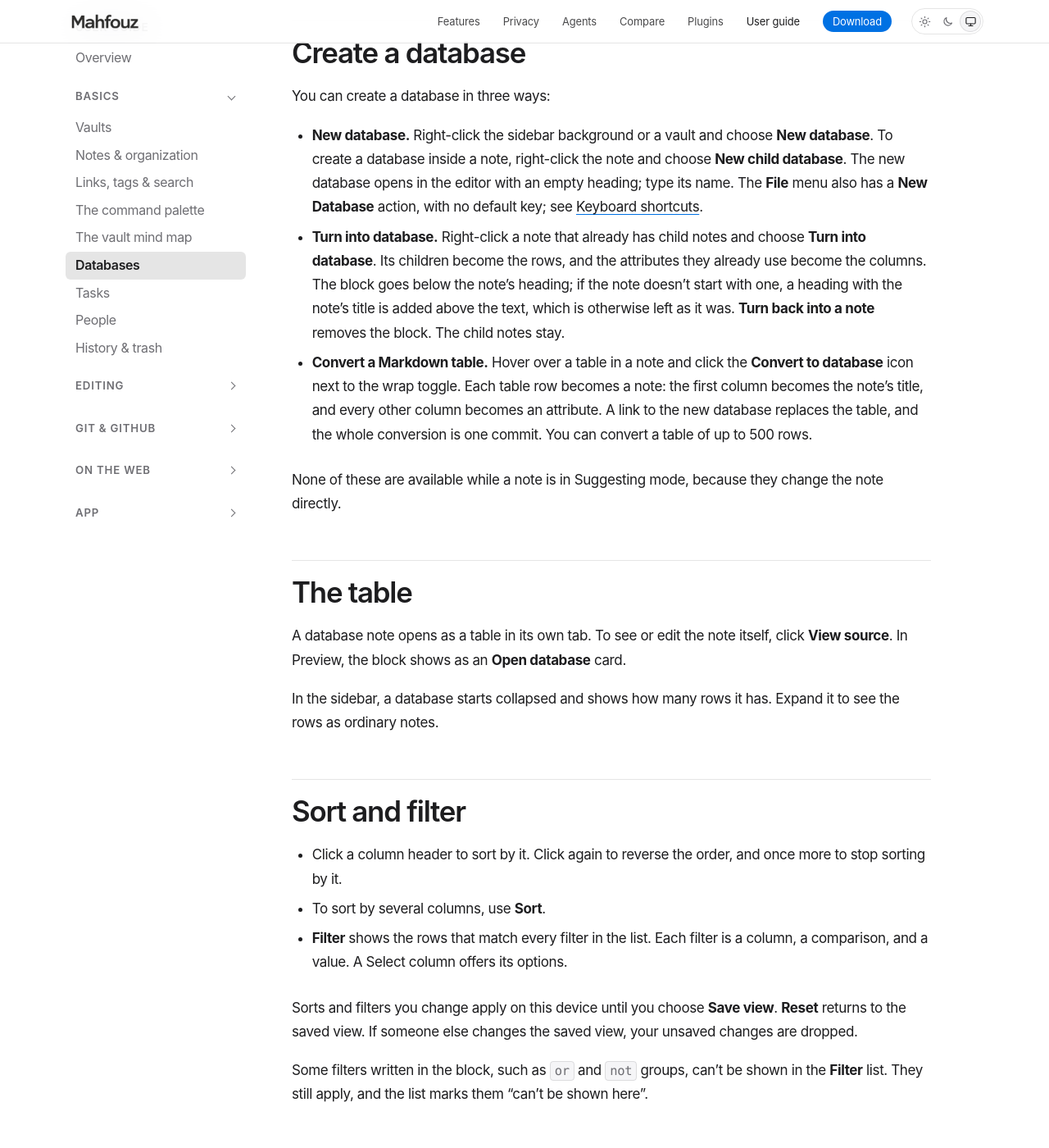
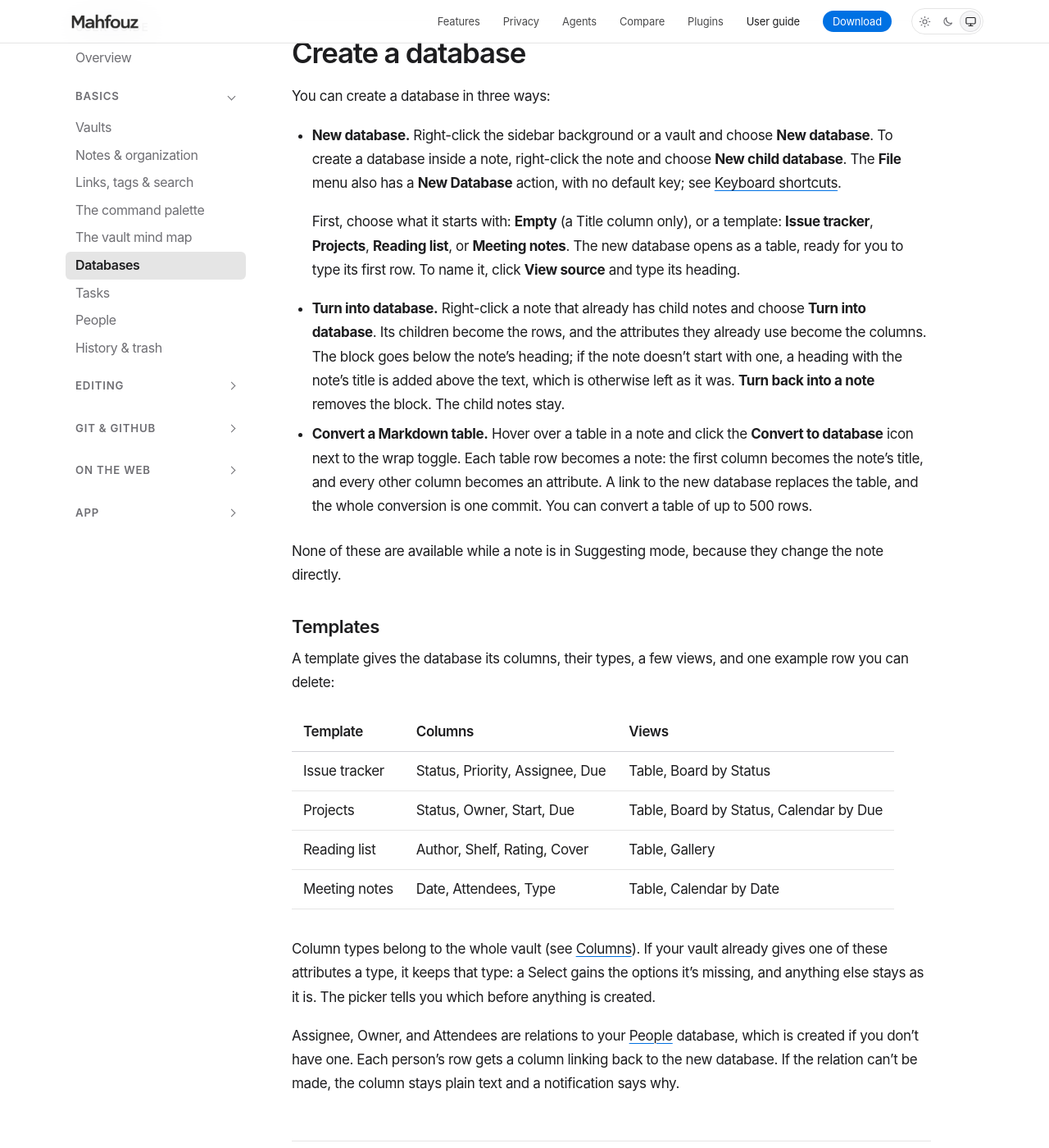
Before and after one commit to mahfouz-app/docs, a Jekyll site: the page built from guide/databases.md, in a window 1280 px wide and 1400 px high, scrolled down 1120 px. Shown: the whole window at 82% size. Built offline with Jekyll 4.4.1, drawn with Linux system fonts in a browser that asks for light colours; some of the changed text lies outside the part shown.

Commit message:
guide(databases): templates, the + column, and opening on the table
Co-Authored-By: Claude Opus 5.5 <noreply@anthropic.com>

```diff
--- a/guide/databases.md
+++ b/guide/databases.md
@@ -43,9 +43,14 @@ You can create a database in three ways:
 
 - **New database.** Right-click the sidebar background or a vault and choose
   **New database**. To create a database inside a note, right-click the note
-  and choose **New child database**. The new database opens in the editor with an empty heading; type
-  its name. The **File** menu also has a **New Database** action, with no
-  default key; see [Keyboard shortcuts](/guide/shortcuts/).
+  and choose **New child database**. The **File** menu also has a **New
+  Database** action, with no default key; see
+  [Keyboard shortcuts](/guide/shortcuts/).
+
+  First, choose what it starts with: **Empty** (a Title column only), or a
+  template: **Issue tracker**, **Projects**, **Reading list**, or **Meeting
+  notes**. The new database opens as a table, ready for you to type its
+  first row. To name it, click **View source** and type its heading.
 - **Turn into database.** Right-click a note that already has child notes and
   choose **Turn into database**. Its children become the rows, and the
   attributes they already use become the columns. The block goes below the
@@ -61,6 +66,29 @@ You can create a database in three ways:
 
 None of these are available while a note is in Suggesting mode, because they
 change the note directly.
+
+### Templates
+
+A template gives the database its columns, their types, a few views, and one
+example row you can delete:
+
+| Template | Columns | Views |
+|---|---|---|
+| Issue tracker | Status, Priority, Assignee, Due | Table, Board by Status |
+| Projects | Status, Owner, Start, Due | Table, Board by Status, Calendar by Due |
+| Reading list | Author, Shelf, Rating, Cover | Table, Gallery |
+| Meeting notes | Date, Attendees, Type | Table, Calendar by Date |
+
+Column types belong to the whole vault (see [Columns](#columns)). If your
+vault already gives one of these attributes a type, it keeps that type: a
+Select gains the options it's missing, and anything else stays as it is.
+The picker tells you which before anything is created.
+
+Assignee, Owner, and Attendees are relations to your
+[People](/guide/people/) database, which is created if you don't have one.
+Each person's row gets a column linking back to the new database. If the
+relation can't be made, the column stays plain text and a notification
+says why.
 
 ## The table
 
@@ -127,6 +155,11 @@ vault directly instead of becoming suggestions.
 
 ## Columns
 
+- **+** at the end of the header adds a column: type its name, then choose
+  its type. The column is added to the view for everyone, in the database
+  block, and a name with spaces or capitals is kept as the column's label
+  (**Due date** is stored as `due_date`). If your vault already gives that
+  attribute a type, the picker starts from it.
 - **Columns** shows or hides columns and changes their order. Title is always
   shown.
 - A column header's menu offers **Rename…**, **Set type…**, sorting, and
```
